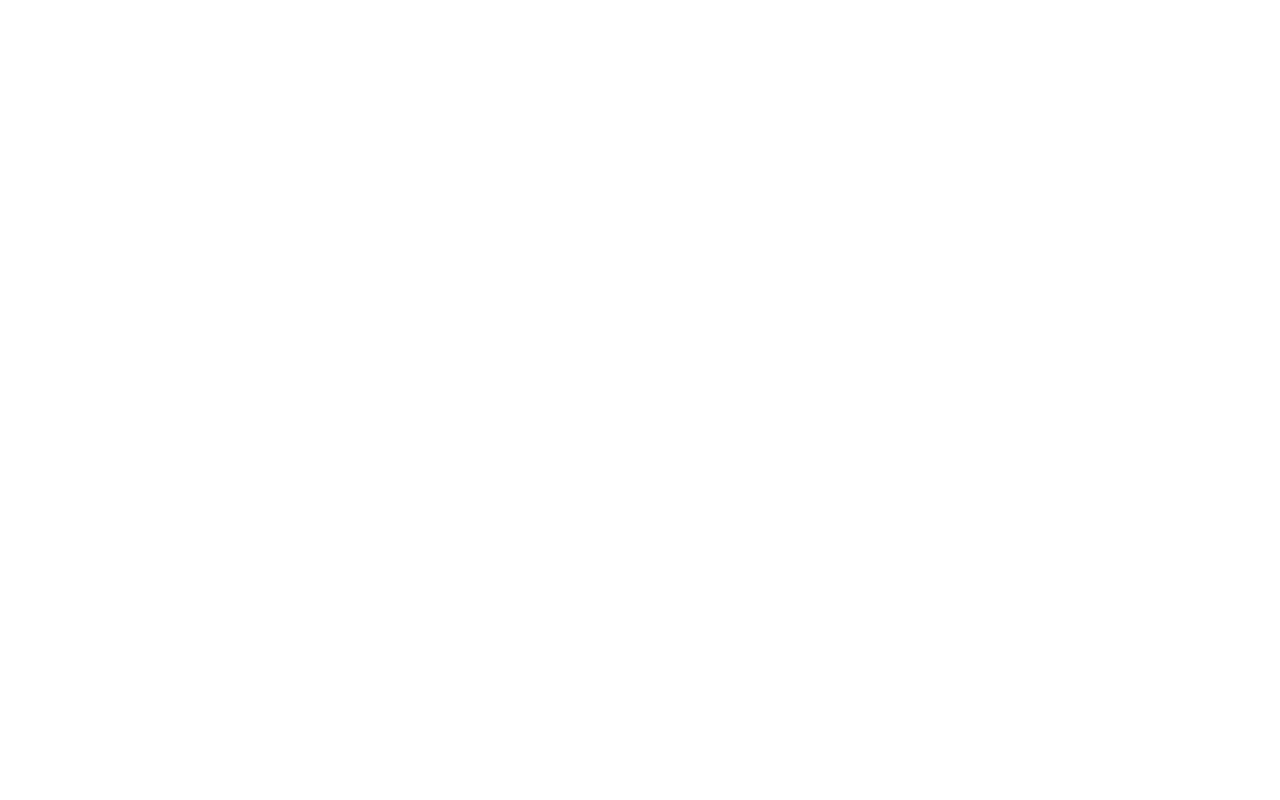
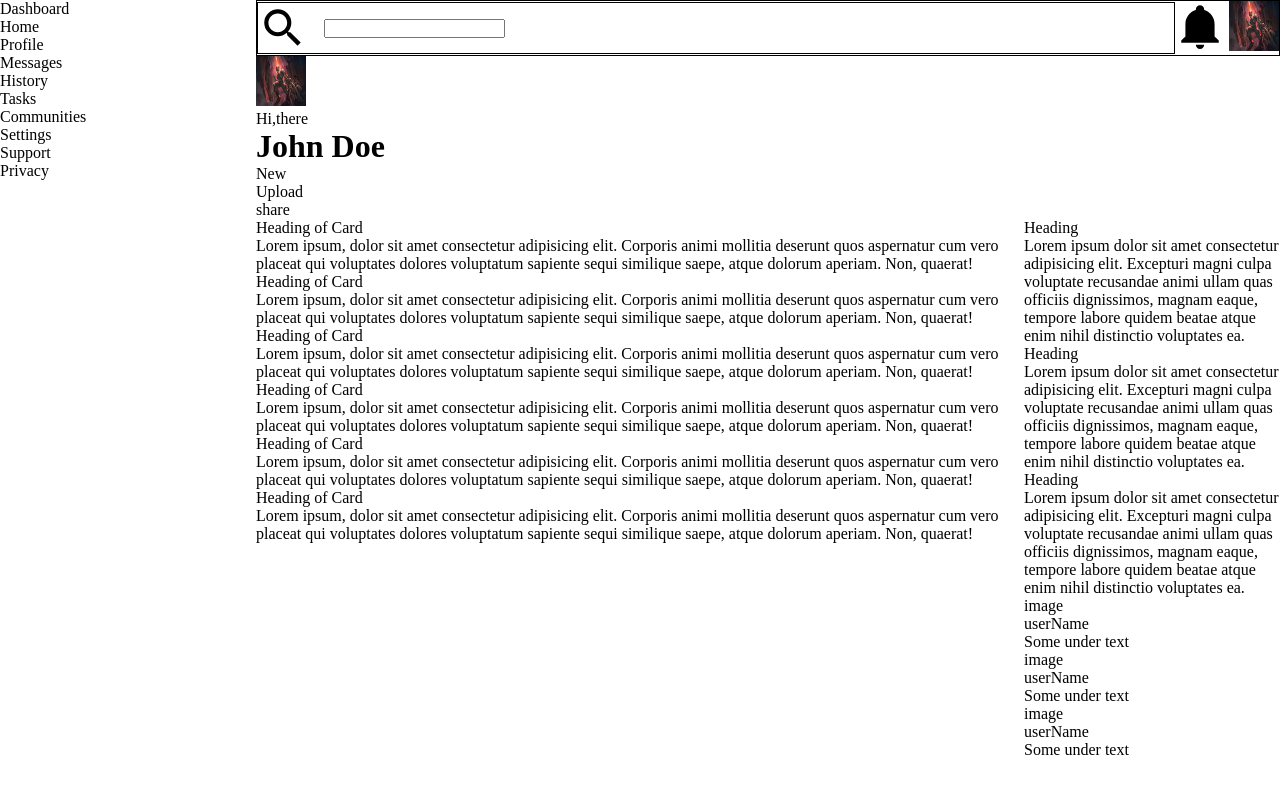
Before and after one commit to KushalKoirala99/admin-dashboard, a plain HTML site: page index.html in a window 1280 px wide. Drawn offline with Linux system fonts and the light colour scheme.

Commit message:
Added CSS : Added a basic layout using grid

```diff
--- a/index.html
+++ b/index.html
@@ -7,16 +7,109 @@
     <link rel="stylesheet" href="style.css">
 </head>
 <body>
-    <main class="gird-container">
+    <main class="grid-container">
         <header class="header">
+            <div class="search-section">
+                <div >
+                <img src="./assets/header/search.svg" alt="search" width="50" height="50">
+                <input type="search" class="serach-bar" >
+            </div>
             <div>
-
+                <img src="./assets/header/bell.svg" alt="bell icon" width="50" height="50">
+                <img src="./assets/header/profile.jpg" alt="profile pic" height="50" width="50">
+            </div>
+            </div>
+            <div class="profile-section">
+                <div >
+                <img src="./assets/header/profile.jpg" alt="profile pic" height="50" width="50" style="color: white">
+                <p>Hi,there</p>
+                <h1 class="user-name">John Doe</h1>
+            </div>
+            <div>
+                <p>New</p>
+                <p>Upload</p>
+                <p>share</p>
+            </div>
             </div>
         </header>
-        <div class="sidebar"></div>
-        <div class="main-content"></div>
-        <section class="announcements"></section>
-        <section class="trending"></section>
+
+        <div class="sidebar">
+            <div class="logo">
+                Dashboard
+            </div>
+            <div class="sidebar-settings">
+              Home
+            </div>
+            <div class="sidebar-settings">Profile</div>
+            <div class="sidebar-settings"> Messages</div>
+            <div class="sidebar-settings"> History</div>
+            <div class="sidebar-settings"> Tasks</div>
+            <div class="sidebar-settings"> Communities</div>
+            <div>
+                <div class="sidebar-settings">Settings</div>
+                <div class="sidebar-settings">Support</div>
+                <div class="sidebar-settings">Privacy</div>
+            </div>
+        </div>
+
+        <div class="main-content">
+            <div class="card"><p>Heading of Card</p>
+            <p>Lorem ipsum, dolor sit amet consectetur adipisicing elit. Corporis animi mollitia deserunt quos aspernatur cum vero placeat qui voluptates dolores voluptatum sapiente sequi similique saepe, atque dolorum aperiam. Non, quaerat!</p>
+        </div>
+            <div class="card"><p>Heading of Card</p>
+            <p>Lorem ipsum, dolor sit amet consectetur adipisicing elit. Corporis animi mollitia deserunt quos aspernatur cum vero placeat qui voluptates dolores voluptatum sapiente sequi similique saepe, atque dolorum aperiam. Non, quaerat!</p>
+        </div>
+            <div class="card"><p>Heading of Card</p>
+            <p>Lorem ipsum, dolor sit amet consectetur adipisicing elit. Corporis animi mollitia deserunt quos aspernatur cum vero placeat qui voluptates dolores voluptatum sapiente sequi similique saepe, atque dolorum aperiam. Non, quaerat!</p>
+        </div>
+            <div class="card"><p>Heading of Card</p>
+            <p>Lorem ipsum, dolor sit amet consectetur adipisicing elit. Corporis animi mollitia deserunt quos aspernatur cum vero placeat qui voluptates dolores voluptatum sapiente sequi similique saepe, atque dolorum aperiam. Non, quaerat!</p>
+        </div>
+            <div class="card"><p>Heading of Card</p>
+            <p>Lorem ipsum, dolor sit amet consectetur adipisicing elit. Corporis animi mollitia deserunt quos aspernatur cum vero placeat qui voluptates dolores voluptatum sapiente sequi similique saepe, atque dolorum aperiam. Non, quaerat!</p>
+        </div>
+            <div class="card"><p>Heading of Card</p>
+            <p>Lorem ipsum, dolor sit amet consectetur adipisicing elit. Corporis animi mollitia deserunt quos aspernatur cum vero placeat qui voluptates dolores voluptatum sapiente sequi similique saepe, atque dolorum aperiam. Non, quaerat!</p>
+        </div>
+        </div>
+
+        <section class="announcements">
+            <div >
+                <p>Heading</p>
+                <span>Lorem ipsum dolor sit amet consectetur adipisicing elit. Excepturi magni culpa voluptate recusandae animi ullam quas officiis dignissimos, magnam eaque, tempore labore quidem beatae atque enim nihil distinctio voluptates ea.</span>
+            </div>
+            <div >
+                <p>Heading</p>
+                <span>Lorem ipsum dolor sit amet consectetur adipisicing elit. Excepturi magni culpa voluptate recusandae animi ullam quas officiis dignissimos, magnam eaque, tempore labore quidem beatae atque enim nihil distinctio voluptates ea.</span>
+            </div>
+            <div >
+                <p>Heading</p>
+                <span>Lorem ipsum dolor sit amet consectetur adipisicing elit. Excepturi magni culpa voluptate recusandae animi ullam quas officiis dignissimos, magnam eaque, tempore labore quidem beatae atque enim nihil distinctio voluptates ea.</span>
+            </div>
+        </section>
+        <section class="trending">
+            <div>
+                <span>image</span>
+                <div>
+                    <p>userName</p>
+                    <p>Some under text</p>
+                </div>
+            </div>
+            <div>
+                <span>image</span>
+                <div>
+                    <p>userName</p>
+                    <p>Some under text</p>
+                </div>
+            </div>
+            <div>
+                <span>image</span>
+                <div>
+                    <p>userName</p>
+                    <p>Some under text</p>
+                </div>
+            </div>
+        </section>
     </main>
 </body>
 </html>
--- a/style.css
+++ b/style.css
@@ -0,0 +1,58 @@
+*{
+    margin: 0;
+    padding: 0;
+    box-sizing: border-box;
+}
+
+
+.grid-container{
+    display: grid;
+    height: 100vh;
+    grid-template-columns: 1fr 3fr 1fr;
+    grid-template-rows: 1fr repeat(2,2fr);
+    grid-template-areas: "sidebar header header"
+                         "sidebar main anno "
+                         "sidebar main trending";
+}
+
+
+.header {
+    grid-area: header;
+}
+
+
+.sidebar {
+    grid-area: sidebar;
+}
+
+.main-content{
+    grid-area: main;
+}
+
+.announcements{
+    grid-area: anno;
+}
+
+.trending{
+    grid-area: trending;
+}
+
+.header {
+    display: flex;
+    flex-flow: column;
+}
+
+.search-section{
+    border: 1px solid black;
+    display: flex;
+    justify-content: space-around;
+    align-items: center;
+}
+
+.search-section div:first-child {
+    flex: 1;
+    border: 1px solid black;
+    display: flex;
+    align-items: center;
+    gap: 16px;
+}
```
Also changed, not shown: assets/header/bell.svg (added), assets/header/profile.jpg (added), assets/header/search.svg (added).
